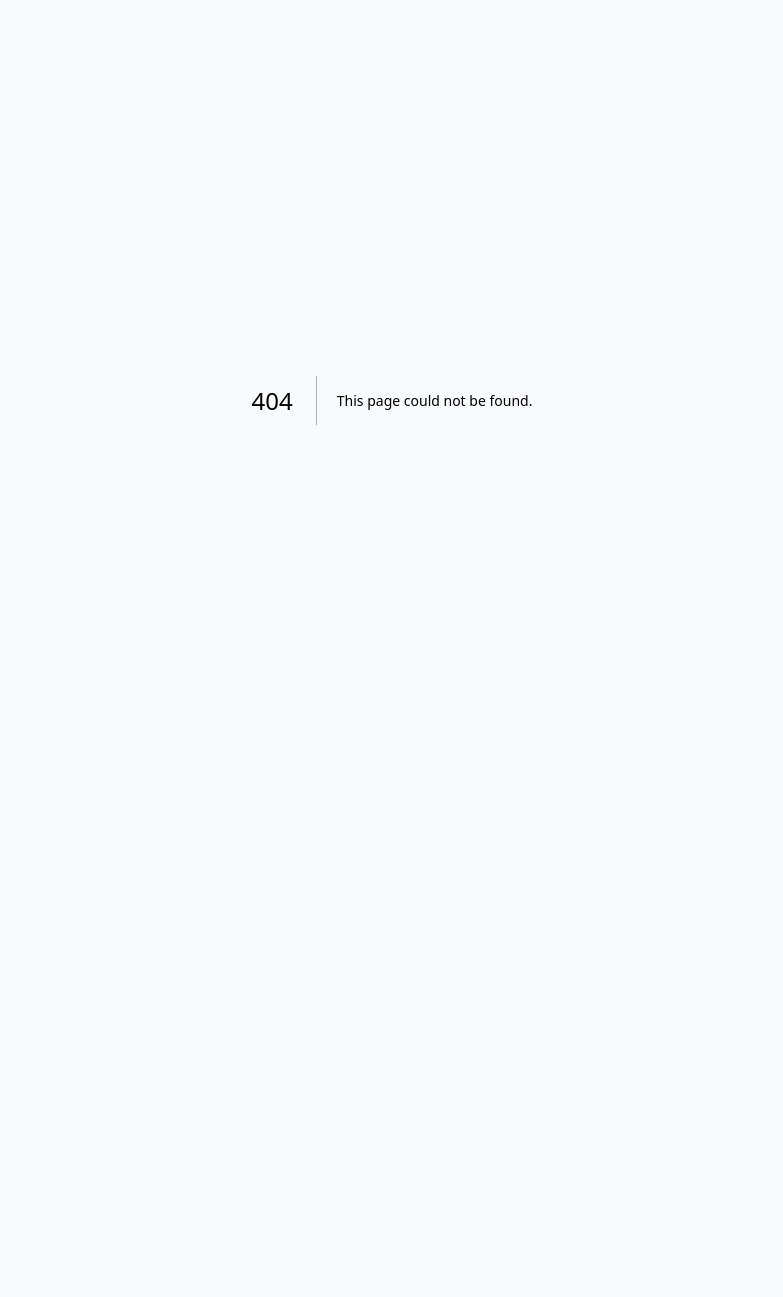
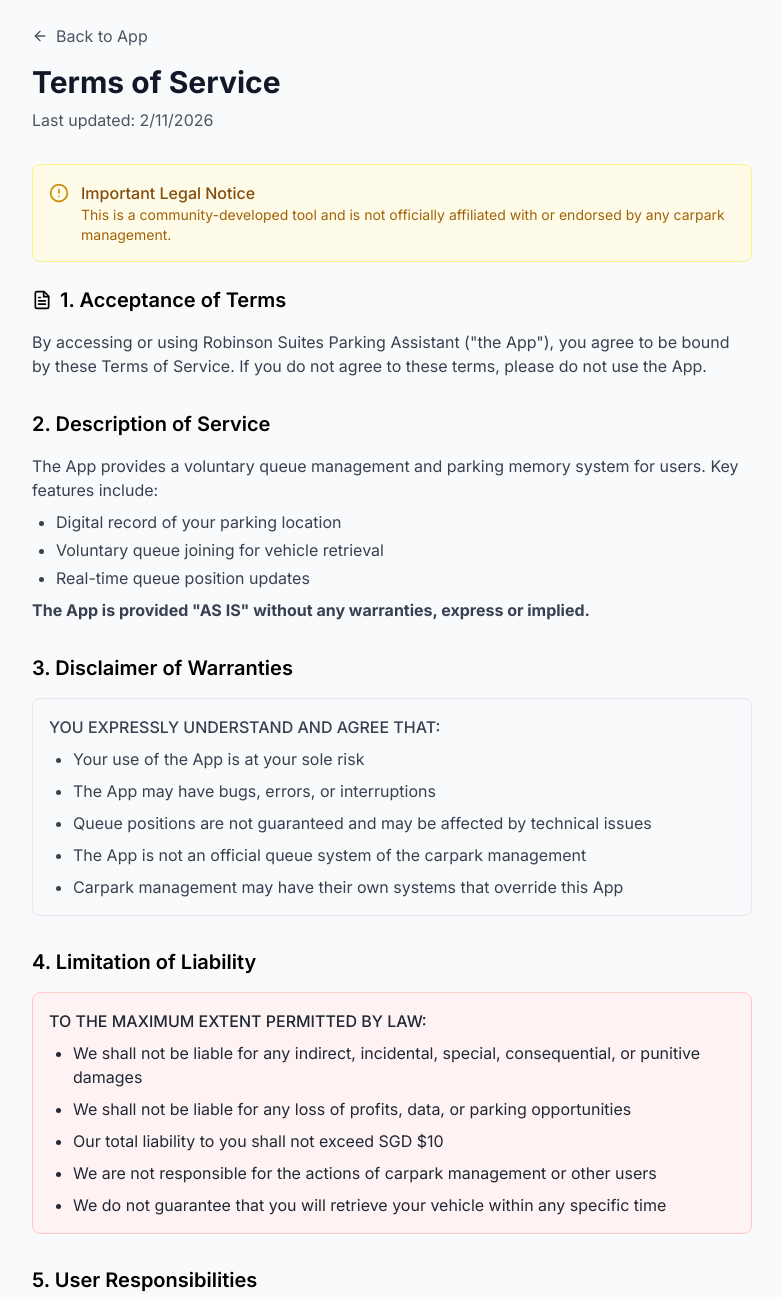
Before and after one commit to cjiajing/robinson-parking, a Next.js app: page /terms in a window 1280 px wide. Before the commit this address had no page. Shown: the top 1297 px of the page, without its empty margins (248-1031 px from the left). Before the commit the page ends 800 px from the top, so only its background shows below. Built offline with nearby package versions, Linux system fonts and the light colour scheme.

Commit message:
Create page.js

```diff
--- /dev/null
+++ b/src/app/terms/page.js
@@ -0,0 +1,119 @@
+'use client';
+
+import Link from 'next/link';
+import { ArrowLeft, Shield, AlertCircle, FileText } from 'lucide-react';
+
+export const dynamic = 'force-dynamic';
+
+export default function TermsPage() {
+  return (
+    <div className="max-w-3xl mx-auto p-6">
+      <header className="mb-8">
+        <Link href="/" className="inline-flex items-center gap-2 text-gray-600 mb-4 hover:text-gray-900">
+          <ArrowLeft className="w-4 h-4" />
+          Back to App
+        </Link>
+        <h1 className="text-3xl font-bold text-gray-900">Terms of Service</h1>
+        <p className="text-gray-600 mt-2">Last updated: {new Date().toLocaleDateString()}</p>
+      </header>
+
+      <div className="prose prose-blue max-w-none">
+        <div className="bg-yellow-50 border border-yellow-200 rounded-lg p-4 mb-6">
+          <div className="flex gap-3">
+            <AlertCircle className="w-5 h-5 text-yellow-600 flex-shrink-0 mt-0.5" />
+            <div>
+              <p className="font-medium text-yellow-800">Important Legal Notice</p>
+              <p className="text-sm text-yellow-700">
+                This is a community-developed tool and is not officially affiliated with or endorsed by any carpark management.
+              </p>
+            </div>
+          </div>
+        </div>
+
+        <section className="mb-8">
+          <h2 className="text-xl font-semibold mb-4 flex items-center gap-2">
+            <FileText className="w-5 h-5" /> 1. Acceptance of Terms
+          </h2>
+          <p className="text-gray-700 mb-2">
+            By accessing or using Robinson Suites Parking Assistant ("the App"), you agree to be bound by these Terms of Service.
+            If you do not agree to these terms, please do not use the App.
+          </p>
+        </section>
+
+        <section className="mb-8">
+          <h2 className="text-xl font-semibold mb-4">2. Description of Service</h2>
+          <p className="text-gray-700 mb-2">
+            The App provides a voluntary queue management and parking memory system for users. Key features include:
+          </p>
+          <ul className="list-disc pl-6 text-gray-700 space-y-1">
+            <li>Digital record of your parking location</li>
+            <li>Voluntary queue joining for vehicle retrieval</li>
+            <li>Real-time queue position updates</li>
+          </ul>
+          <p className="text-gray-700 mt-2">
+            <strong>The App is provided "AS IS" without any warranties, express or implied.</strong>
+          </p>
+        </section>
+
+        <section className="mb-8">
+          <h2 className="text-xl font-semibold mb-4">3. Disclaimer of Warranties</h2>
+          <div className="bg-gray-50 p-4 rounded-lg border border-gray-200">
+            <p className="text-gray-700 font-medium mb-2">YOU EXPRESSLY UNDERSTAND AND AGREE THAT:</p>
+            <ul className="list-disc pl-6 text-gray-700 space-y-2">
+              <li>Your use of the App is at your sole risk</li>
+              <li>The App may have bugs, errors, or interruptions</li>
+              <li>Queue positions are not guaranteed and may be affected by technical issues</li>
+              <li>The App is not an official queue system of the carpark management</li>
+              <li>Carpark management may have their own systems that override this App</li>
+            </ul>
+          </div>
+        </section>
+
+        <section className="mb-8">
+          <h2 className="text-xl font-semibold mb-4">4. Limitation of Liability</h2>
+          <div className="bg-red-50 p-4 rounded-lg border border-red-200">
+            <p className="text-gray-800 font-medium mb-2">TO THE MAXIMUM EXTENT PERMITTED BY LAW:</p>
+            <ul className="list-disc pl-6 text-gray-800 space-y-2">
+              <li>We shall not be liable for any indirect, incidental, special, consequential, or punitive damages</li>
+              <li>We shall not be liable for any loss of profits, data, or parking opportunities</li>
+              <li>Our total liability to you shall not exceed SGD $10</li>
+              <li>We are not responsible for the actions of carpark management or other users</li>
+              <li>We do not guarantee that you will retrieve your vehicle within any specific time</li>
+            </ul>
+          </div>
+        </section>
+
+        <section className="mb-8">
+          <h2 className="text-xl font-semibold mb-4">5. User Responsibilities</h2>
+          <p className="text-gray-700 mb-2">As a user, you agree to:</p>
+          <ul className="list-disc pl-6 text-gray-700 space-y-1">
+            <li>Use the App at your own discretion</li>
+            <li>Not rely solely on the App for time-sensitive parking retrieval</li>
+            <li>Follow official carpark rules and staff instructions</li>
+            <li>Not misuse, spam, or attempt to manipulate the queue system</li>
+            <li>Not reverse engineer or copy the App</li>
+          </ul>
+        </section>
+
+        <section className="mb-8">
+          <h2 className="text-xl font-semibold mb-4">6. Termination</h2>
+          <p className="text-gray-700">
+            We reserve the right to modify, suspend, or discontinue the App at any time without notice.
+            We may terminate your access for violating these terms.
+          </p>
+        </section>
+
+        <section className="mb-8">
+          <h2 className="text-xl font-semibold mb-4">7. Governing Law</h2>
+          <p className="text-gray-700">
+            These Terms shall be governed by the laws of Singapore, without regard to its conflict of law provisions.
+          </p>
+        </section>
+
+        <div className="border-t pt-6 mt-8 text-center text-gray-500 text-sm">
+          <p>By using this App, you acknowledge that you have read, understood, and agree to be bound by these Terms of Service.</p>
+        </div>
+      </div>
+    </div>
+  );
+}
```
